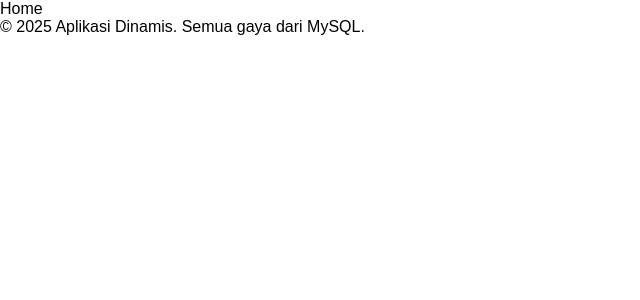
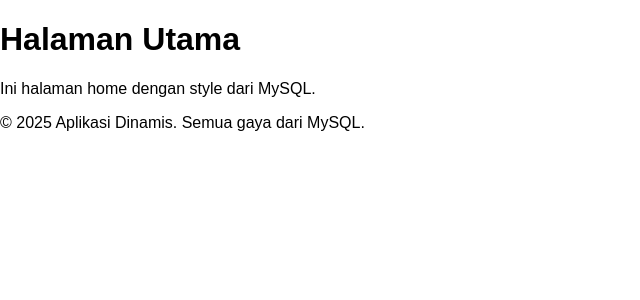
Before and after one commit to shin-meiri/main, a React (Create React App) app: page / in a window 1280 px wide. Shown: the top 300 px of the page, without its empty margins (0-640 px from the left). Built offline with nearby package versions, Linux system fonts and the light colour scheme; no server answers.

Commit message:
Update Pages.jsx

```diff
--- a/src/pages/Pages.jsx
+++ b/src/pages/Pages.jsx
@@ -1,7 +1,6 @@
 import React, { useState, useEffect } from 'react';
 import { Routes, Route } from 'react-router-dom';
 import axios from 'axios';
-import Login from '../admin/Login';  // ← di-import dan DIPAKAI
 
 const Pages = () => {
   const [style, setStyle] = useState({});
@@ -14,8 +13,24 @@ const Pages = () => {
 
   return (
     <Routes>
-      <Route path="/" element={<div style={style}>Home</div>} />
-      <Route path="/login" element={<Login />} />  {/* ← DIGUNAKAN DI SINI */}
+      <Route path="/" element={
+        <div style={style}>
+          <h1>Halaman Utama</h1>
+          <p>Ini halaman home dengan style dari MySQL.</p>
+        </div>
+      } />
+      <Route path="/about" element={
+        <div style={style}>
+          <h1>Tentang Kami</h1>
+          <p>Kami adalah aplikasi dinamis.</p>
+        </div>
+      } />
+      <Route path="/contact" element={
+        <div style={style}>
+          <h1>Kontak</h1>
+          <p>Email: info@app.com</p>
+        </div>
+      } />
     </Routes>
   );
 };
```
